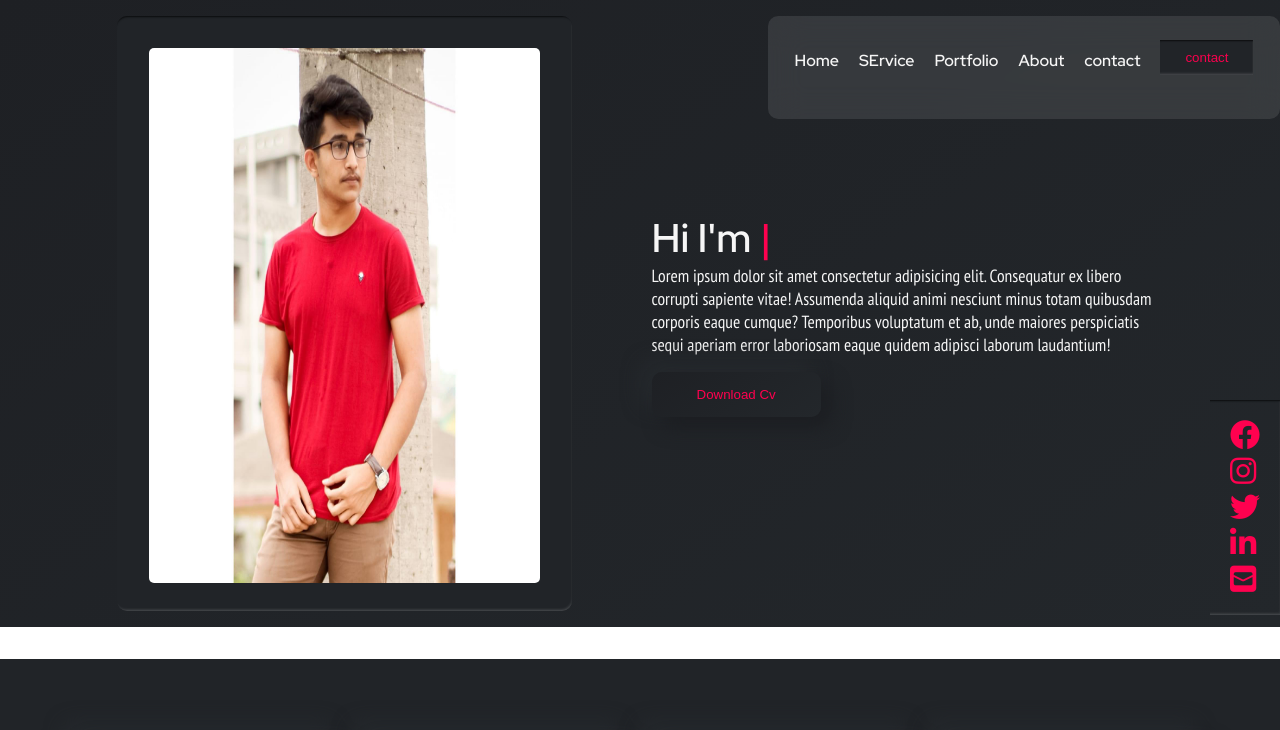
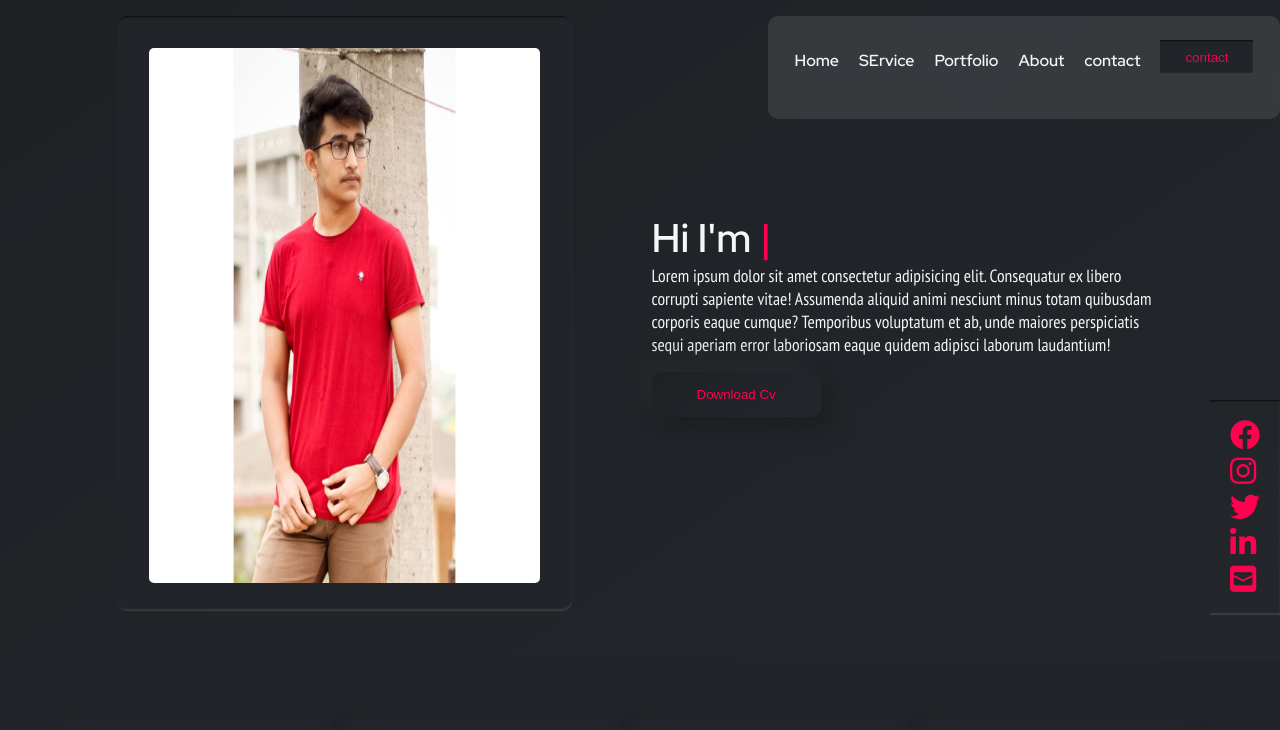
Before and after one commit to hellowhq67/Portfolio, a plain HTML site: page index.html in a window 1280 px wide. Shown: the top 730 px of the page. Drawn offline with nearby package versions, Linux system fonts and the light colour scheme.

Commit message:
Update style.css

```diff
--- a/style.css
+++ b/style.css
@@ -109,7 +109,7 @@ img{
   width: 100%;
   height: 100%;
   padding: 1rem;
- margin-bottom:2rem;
+  padding-bottom:3rem;
 
 }
 .home-section{
```
